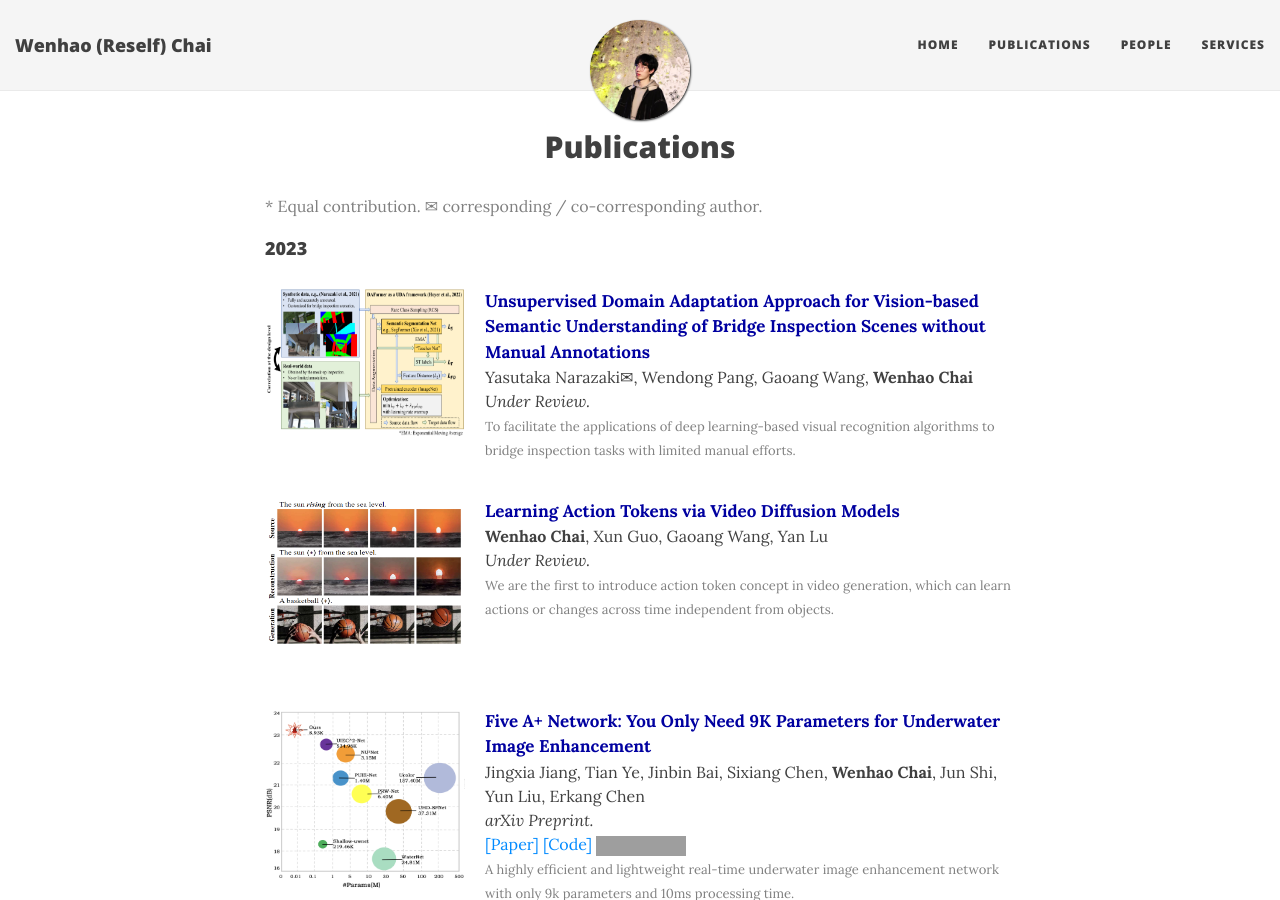
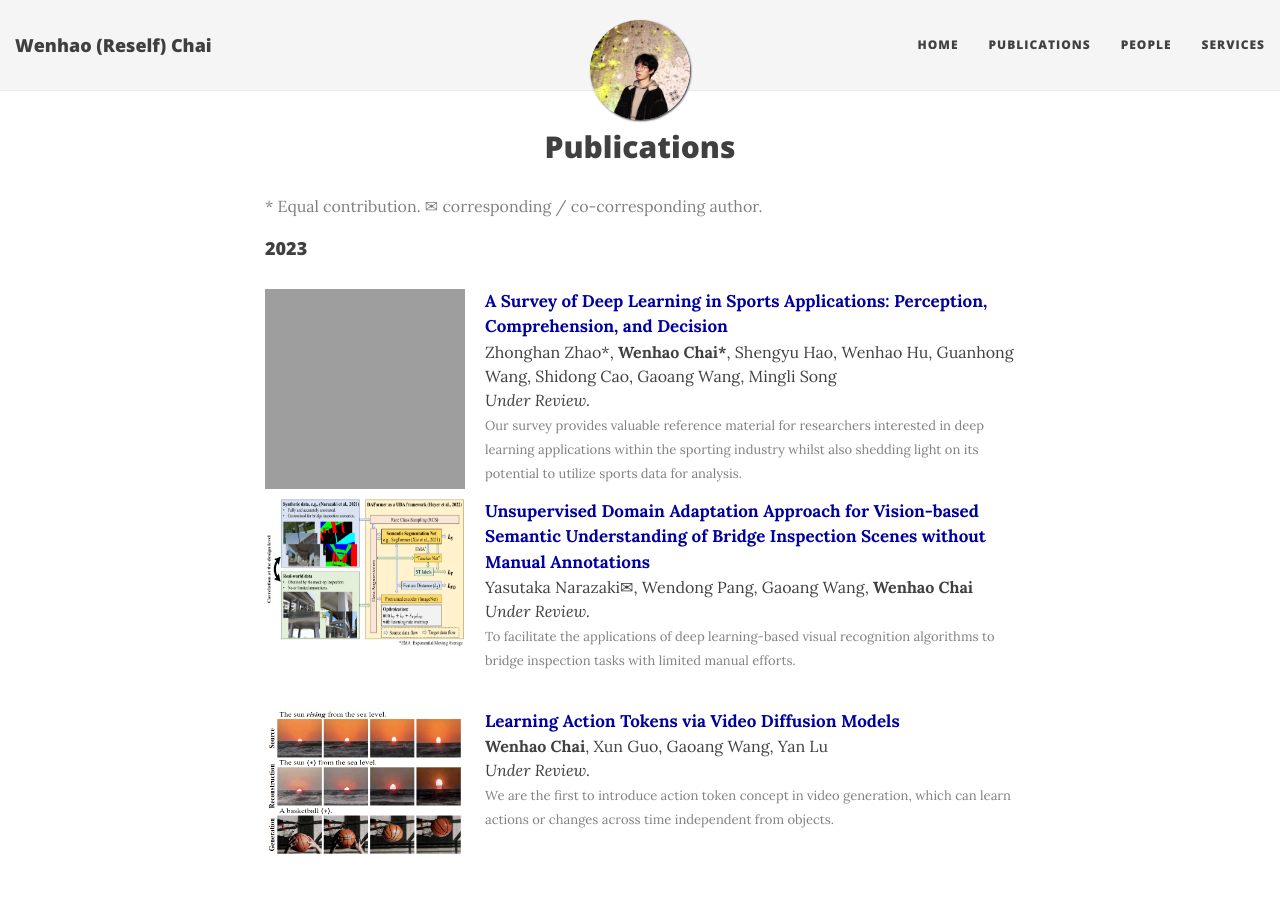
Before and after one commit to hikomal/hikomal.github.io, a Jekyll site: the page built from publications.html, in a window 1280 px wide and 900 px high. Built offline with Jekyll 4.4.1, drawn with Linux system fonts in a browser that asks for light colours; nearby versions of some CDN libraries; grey boxes are pictures that could not be loaded.

Commit message:
Update publications.html

```diff
--- a/publications.html
+++ b/publications.html
@@ -25,6 +25,23 @@ h3 { font-size : 18px; margin : 8; padding : 0; }
 </font>
 
 <h3>2023</h3>
+
+<div class="publication">
+  <img src="../static/pubs/ZCH23.png" class="publogo" width="200 px" height="200 px">
+  <p>
+    <strong>
+    A Survey of Deep Learning in Sports Applications: Perception, Comprehension, and Decision
+    </strong>
+    <br>
+    Zhonghan Zhao*, <b>Wenhao Chai*</b>, Shengyu Hao, Wenhao Hu, Guanhong Wang, Shidong Cao, Gaoang Wang, Mingli Song
+    <br>
+    <em>Under Review.</em>
+    <br>
+    <font color="grey" size="2">
+    Our survey provides valuable reference material for researchers interested in deep learning applications within the sporting industry whilst also shedding light on its potential to utilize sports data for analysis.
+    </font>
+  </p>
+</div>
 
 <div class="publication">
   <img src="../static/pubs/UDA23.png" class="publogo" width="200 px" height="150 px">
```
